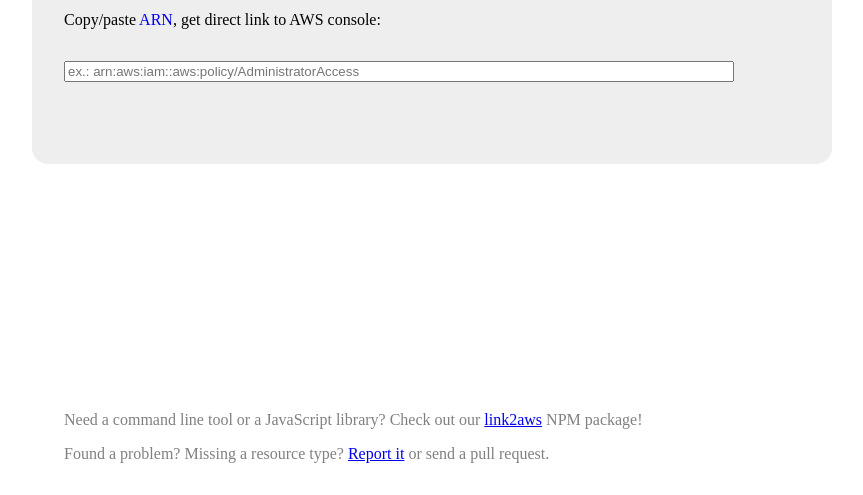
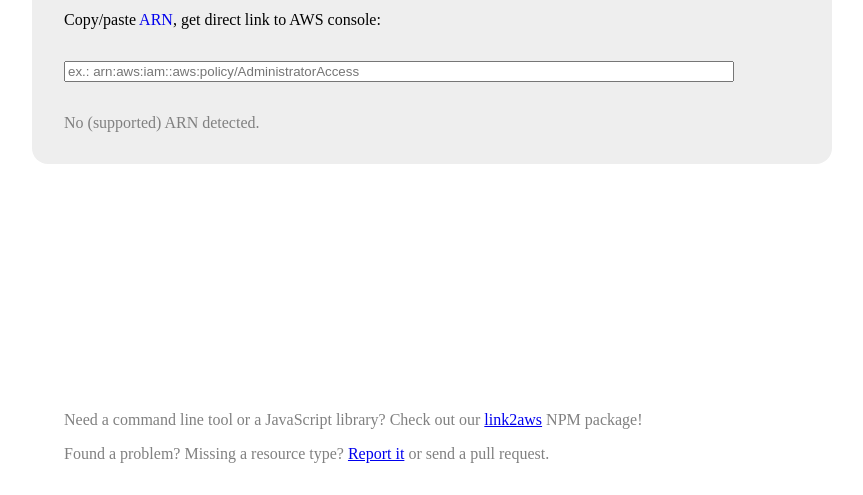
Before and after one commit to link2aws/link2aws.github.io, a website: page index.html in a window 1280 px wide. Shown: the part 305-800 px from the top of the page, without its empty margins (208-1071 px from the left). Drawn offline with Linux system fonts and the light colour scheme.

Commit message:
Show error message for unsupported/bad ARN

```diff
--- a/index.html
+++ b/index.html
@@ -81,7 +81,7 @@
                 a.innerText = link;
                 container.appendChild(a);
             } catch (e) {
-                container.innerHTML = '&zwnj;';
+                container.innerHTML = '<span class="unimportant-text">No (supported) ARN detected.</span>'
                 console.log(input, e);
             }
         }
```
